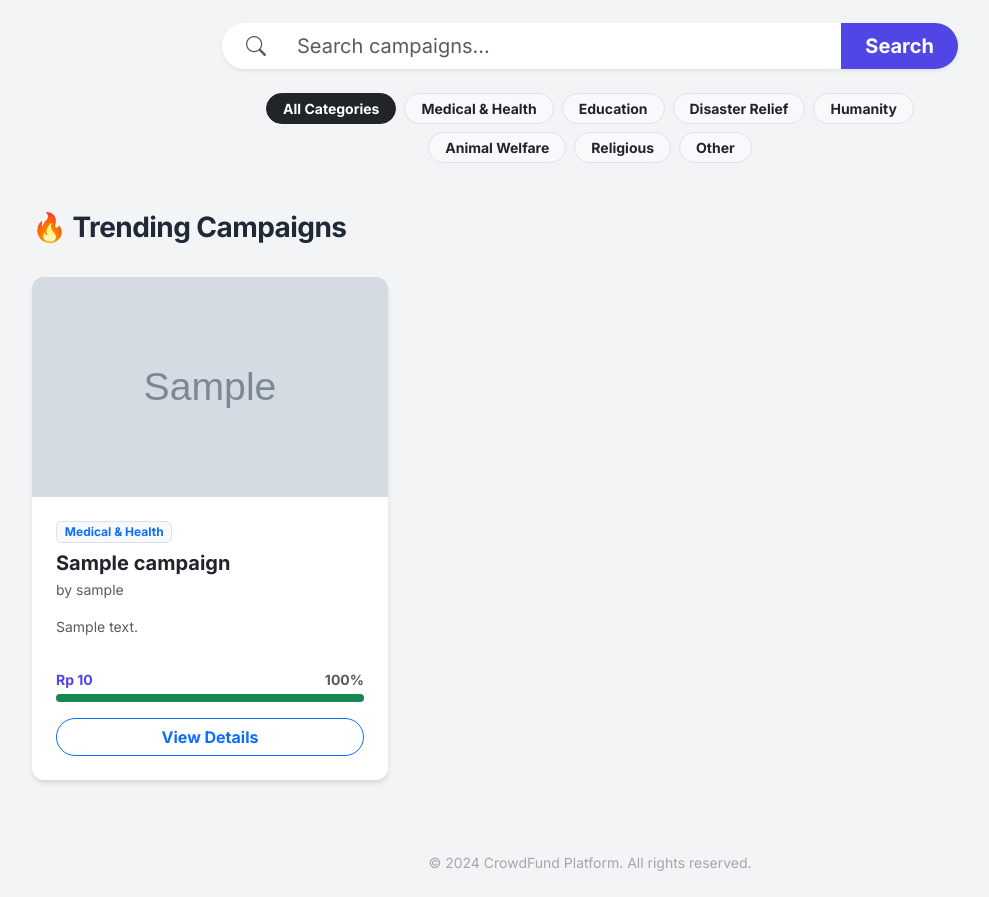
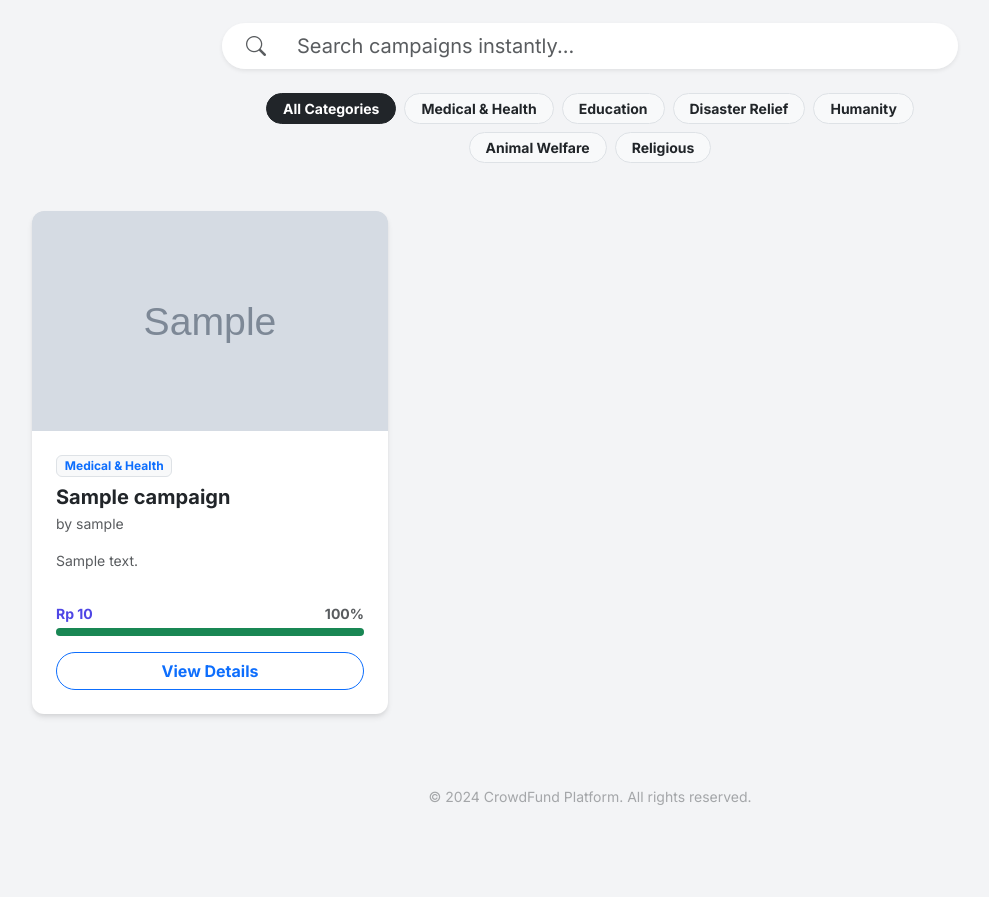
Before and after one commit to AdmMRZ/Tugas-Besar-II3120_Crowdfunding_Prototype, a Django app: page / in a window 1280 px wide. Shown: the part 77-974 px from the top of the page, without its empty margins (50-1039 px from the left). After the commit the page ends 882 px from the top, so only its background shows below. Run offline with Django 5.2, Linux system fonts and the light colour scheme; tables that the repository leaves empty hold one stand-in row (values such as "Sample post"); grey boxes marked "Sample" are stand-in pictures.

Commit message:
fix search bar and campaign

```diff
--- a/backend_frontend/main/models.py
+++ b/backend_frontend/main/models.py
@@ -10,13 +10,12 @@ CATEGORY_CHOICES = [
     ('HUMANITY', 'Humanity'),
     ('ANIMAL', 'Animal Welfare'),
     ('RELIGIOUS', 'Religious'),
-    ('OTHER', 'Other'),
 ]
 
 class Campaign(models.Model):
     creator = models.ForeignKey(User, on_delete=models.CASCADE)
     title = models.CharField(max_length=200)
-    category = models.CharField(max_length=20, choices=CATEGORY_CHOICES, default='OTHER')
+    category = models.CharField(max_length=20, choices=CATEGORY_CHOICES, default='')
     description = models.TextField()
     target_amount = models.IntegerField()
     current_amount = models.IntegerField(default=0)
--- /dev/null
+++ b/backend_frontend/main/templates/main/campaign_list.html
@@ -0,0 +1,43 @@
+{% load rupiah_filters %}
+
+<div class="row g-4">
+    {% for campaign in campaigns %}
+    <div class="col-md-4 fade-in-card"> <div class="card h-100 bg-white">
+            <div style="height: 220px; overflow: hidden; background: #eee;">
+                {% if campaign.image_url %}
+                    <img src="{{ campaign.image_url }}" class="w-100 h-100 object-fit-cover" alt="...">
+                {% else %}
+                    <div class="d-flex align-items-center justify-content-center h-100 text-muted">
+                        <i class="bi bi-image fs-1"></i>
+                    </div>
+                {% endif %}
+            </div>
+
+            <div class="card-body p-4 d-flex flex-column">
+                <span class="badge bg-light text-primary mb-2 align-self-start border">
+                    {{ campaign.get_category_display }}
+                </span>
+                <h5 class="card-title fw-bold mb-1">{{ campaign.title|truncatechars:40 }}</h5>
+                <p class="text-muted small mb-3">by {{ campaign.creator.username }}</p>
+                <p class="card-text text-muted small flex-grow-1">{{ campaign.description|truncatewords:15 }}</p>
+
+                <div class="mt-3">
+                    <div class="d-flex justify-content-between small fw-bold mb-1">
+                        <span class="text-primary-custom">{{ campaign.current_amount|rupiah }}</span>
+                        <span class="text-muted">{{ campaign.progress_percentage }}%</span>
+                    </div>
+                    <div class="progress" style="height: 8px; border-radius: 4px;">
+                        <div class="progress-bar bg-success" style="width: {{ campaign.progress_percentage }}%"></div>
+                    </div>
+                </div>
+                <a href="{% url 'campaign_detail' campaign.pk %}" class="btn btn-outline-primary w-100 mt-3 rounded-pill fw-bold stretched-link">View Details</a>
+            </div>
+        </div>
+    </div>
+    {% empty %}
+    <div class="col-12 text-center py-5">
+        <h4 class="mt-3">No campaigns found.</h4>
+        <p class="text-muted">Try adjusting your search.</p>
+    </div>
+    {% endfor %}
+</div>
--- a/backend_frontend/main/templates/main/index.html
+++ b/backend_frontend/main/templates/main/index.html
@@ -3,85 +3,85 @@
 
 {% block content %}
 
+<style>
+    .fade-in-card { animation: fadeIn 0.5s ease-in-out; }
+    @keyframes fadeIn { from { opacity: 0; transform: translateY(10px); } to { opacity: 1; transform: translateY(0); } }
+</style>
+
 <div class="row justify-content-center mb-5">
     <div class="col-md-8 text-center">
 
-        <form method="GET" action="{% url 'campaign_index' %}" class="mb-4">
-            <div class="input-group input-group-lg shadow-sm rounded-pill overflow-hidden">
-                <span class="input-group-text bg-white border-0 ps-4">
-                    <i class="bi bi-search text-muted"></i>
-                </span>
-                <input type="text" name="q" class="form-control border-0"
-                       placeholder="Search campaigns..."
-                       value="{{ request.GET.q|default:'' }}">
-                <button class="btn btn-primary px-4 fw-bold" type="submit">Search</button>
-            </div>
-        </form>
+        <div class="input-group input-group-lg shadow-sm rounded-pill overflow-hidden mb-4">
+            <span class="input-group-text bg-white border-0 ps-4">
+                <i class="bi bi-search text-muted"></i>
+            </span>
+            <input type="text" id="search-input" class="form-control border-0"
+                   placeholder="Search campaigns instantly..."
+                   value="{{ request.GET.q|default:'' }}">
+        </div>
 
-        <div class="d-flex flex-wrap justify-content-center gap-2">
-            <a href="{% url 'campaign_index' %}"
-               class="btn btn-sm rounded-pill px-3 fw-bold {% if not selected_category %}btn-dark text-white{% else %}btn-light text-dark border{% endif %}">
+        <div class="d-flex flex-wrap justify-content-center gap-2" id="category-container">
+            <button data-cat="" class="category-btn btn btn-sm rounded-pill px-3 fw-bold btn-dark text-white">
                 All Categories
-            </a>
+            </button>
 
             {% for code, name in categories %}
-            <a href="{% url 'campaign_index' %}?category={{ code }}"
-               class="btn btn-sm rounded-pill px-3 fw-bold {% if selected_category == code %}btn-primary{% else %}btn-light text-dark border{% endif %}">
+            <button data-cat="{{ code }}" class="category-btn btn btn-sm rounded-pill px-3 fw-bold btn-light text-dark border">
                 {{ name }}
-            </a>
+            </button>
             {% endfor %}
         </div>
     </div>
 </div>
 
-<div class="d-flex justify-content-between align-items-center mb-4">
-    <h3 class="fw-bold-title">🔥 Trending Campaigns</h3>
+<div id="campaign-container">
+    {% include 'main/campaign_list.html' %}
 </div>
 
-<div class="row g-4">
-    {% for campaign in campaigns %}
-    <div class="col-md-4">
-        <div class="card h-100 bg-white">
-            <div style="height: 220px; overflow: hidden; background: #eee;">
-                {% if campaign.image_url %}
-                    <img src="{{ campaign.image_url }}" class="w-100 h-100 object-fit-cover" style="object-fit: cover;" alt="...">
-                {% else %}
-                    <div class="d-flex align-items-center justify-content-center h-100 text-muted">
-                        <i class="bi bi-image fs-1"></i>
-                    </div>
-                {% endif %}
-            </div>
+<script>
+document.addEventListener('DOMContentLoaded', function() {
+    const searchInput = document.getElementById('search-input');
+    const categoryBtns = document.querySelectorAll('.category-btn');
+    const container = document.getElementById('campaign-container');
 
-            <div class="card-body p-4 d-flex flex-column">
-                <span class="badge bg-light text-primary mb-2 align-self-start border">
-                    {{ campaign.get_category_display }}
-                </span>
+    let currentCategory = '';
+    let searchTimeout;
 
-                <h5 class="card-title fw-bold mb-1">{{ campaign.title|truncatechars:40 }}</h5>
-                <p class="text-muted small mb-3">by {{ campaign.creator.username }}</p>
+    function fetchCampaigns() {
+        const query = searchInput.value;
+        const url = `{% url 'campaign_index' %}?q=${query}&category=${currentCategory}`;
 
-                <p class="card-text text-muted small flex-grow-1">{{ campaign.description|truncatewords:15 }}</p>
+        container.style.opacity = '0.5';
 
-                <div class="mt-3">
-                    <div class="d-flex justify-content-between small fw-bold mb-1">
-                        <span class="text-primary-custom">{{ campaign.current_amount|rupiah }}</span>
-                        <span class="text-muted">{{ campaign.progress_percentage }}%</span>
-                    </div>
-                    <div class="progress" style="height: 8px; border-radius: 4px;">
-                        <div class="progress-bar bg-success" role="progressbar" style="width: {{ campaign.progress_percentage }}%"></div>
-                    </div>
-                </div>
+        fetch(url, {
+            headers: { 'X-Requested-With': 'XMLHttpRequest' }
+        })
+        .then(response => response.text())
+        .then(html => {
+            container.innerHTML = html;
+            container.style.opacity = '1';
+        });
+    }
 
-                <a href="{% url 'campaign_detail' campaign.pk %}" class="btn btn-outline-primary w-100 mt-3 rounded-pill fw-bold stretched-link">View Details</a>
-            </div>
-        </div>
-    </div>
-    {% empty %}
-    <div class="col-12 text-center py-5">
-        <img src="https://cdni.iconscout.com/illustration/premium/thumb/empty-state-2130362-1800926.png" width="200" alt="Empty">
-        <h4 class="mt-3">No campaigns found.</h4>
-        <p class="text-muted">Try adjusting your search or filters.</p>
-    </div>
-    {% endfor %}
-</div>
+    searchInput.addEventListener('keyup', function() {
+        clearTimeout(searchTimeout);
+        searchTimeout = setTimeout(fetchCampaigns, 300);
+    });
+
+    categoryBtns.forEach(btn => {
+        btn.addEventListener('click', function() {
+            categoryBtns.forEach(b => {
+                b.classList.remove('btn-dark', 'text-white');
+                b.classList.add('btn-light', 'text-dark');
+            });
+            this.classList.remove('btn-light', 'text-dark');
+            this.classList.add('btn-dark', 'text-white');
+
+            currentCategory = this.getAttribute('data-cat');
+            fetchCampaigns();
+        });
+    });
+});
+</script>
+
 {% endblock %}
--- a/backend_frontend/main/views.py
+++ b/backend_frontend/main/views.py
@@ -66,11 +66,16 @@ def campaign_index(request):
     if category_filter:
         campaigns = campaigns.filter(category=category_filter)
 
-    return render(request, 'main/index.html', {
+    context = {
         'campaigns': campaigns,
         'categories': CATEGORY_CHOICES,
         'selected_category': category_filter
-    })
+    }
+
+    if request.headers.get('X-Requested-With') == 'XMLHttpRequest':
+        return render(request, 'main/campaign_list.html', context)
+
+    return render(request, 'main/index.html', context)
 
 @login_required(login_url='/admin/')
 def create_campaign(request):
```
Also changed, not shown: backend_frontend/main/forms.py (line endings or trailing spaces), backend_frontend/main/migrations/0005_alter_campaign_category.py (added).
